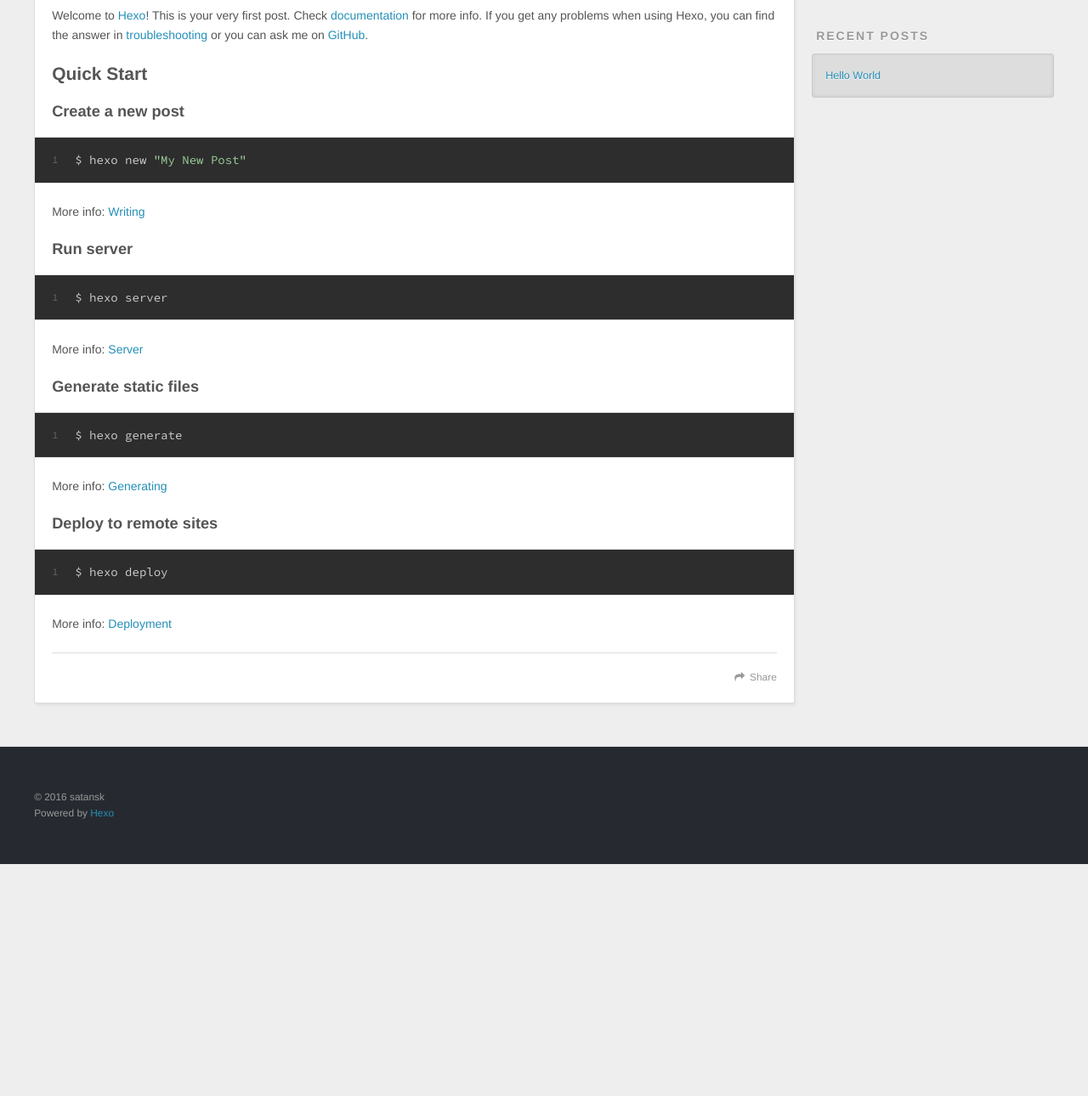
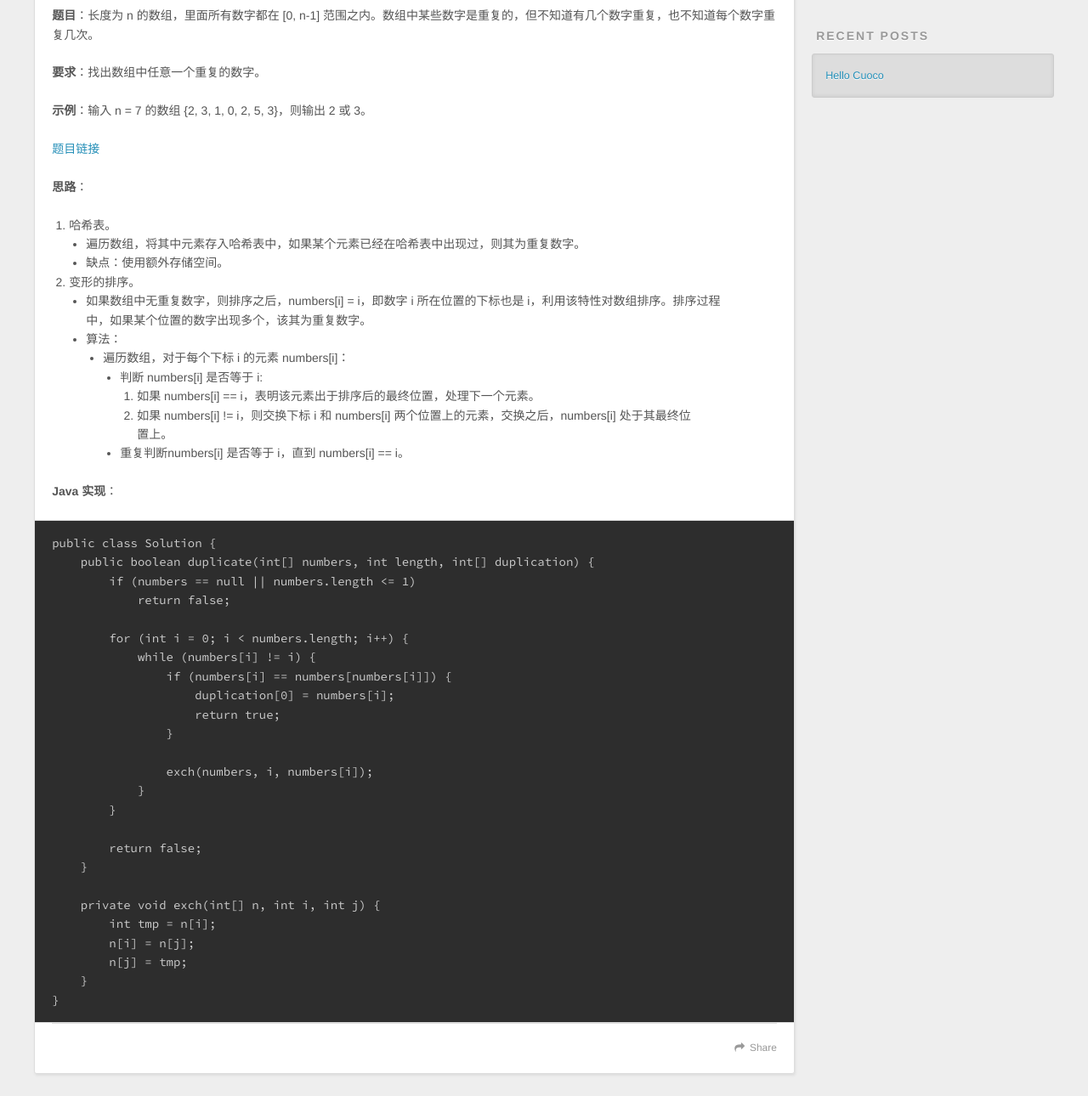
Before and after one commit to Cuoco/cuoco_blog, a plain HTML site: page 2016/07/11/hello-world/index.html in a window 1280 px wide. Shown: the part 446-1736 px from the top of the page at 85% size. Before the commit the page ends 1463 px from the top, so only its background shows below. Drawn offline with nearby package versions, Linux system fonts and the light colour scheme.

Commit message:
Site updated: 2016-07-14 11:57:44

```diff
--- a/2016/07/11/hello-world/index.html
+++ b/2016/07/11/hello-world/index.html
@@ -3,21 +3,39 @@
 <head>
   <meta charset="utf-8">
 
-  <title>Hello World | cuoco&#39;s home</title>
+  <title>Hello Cuoco | cuoco&#39;s home</title>
   <meta name="viewport" content="width=device-width, initial-scale=1, maximum-scale=1">
-  <meta name="description" content="Welcome to Hexo! This is your very first post. Check documentation for more info. If you get any problems when using Hexo, you can find the answer in troubleshooting or you can ask me on GitHub.
-Quick">
+  <meta name="description" content="题目：长度为 n 的数组，里面所有数字都在 [0, n-1] 范围之内。数组中某些数字是重复的，但不知道有几个数字重复，也不知道每个数字重复几次。
+要求：找出数组中任意一个重复的数字。
+示例：输入 n = 7 的数组 {2, 3, 1, 0, 2, 5, 3}，则输出 2 或 3。
+题目链接
+思路：
+
+哈希表。
+遍历数组，将其中元素存入哈希表中，如果某个元素已经在哈希表中出现过，则其为重复数字。">
 <meta property="og:type" content="article">
-<meta property="og:title" content="Hello World">
+<meta property="og:title" content="Hello Cuoco">
 <meta property="og:url" content="http://www.cuoco-hk.com/2016/07/11/hello-world/index.html">
 <meta property="og:site_name" content="cuoco's home">
-<meta property="og:description" content="Welcome to Hexo! This is your very first post. Check documentation for more info. If you get any problems when using Hexo, you can find the answer in troubleshooting or you can ask me on GitHub.
-Quick">
-<meta property="og:updated_time" content="2016-07-14T03:32:23.000Z">
+<meta property="og:description" content="题目：长度为 n 的数组，里面所有数字都在 [0, n-1] 范围之内。数组中某些数字是重复的，但不知道有几个数字重复，也不知道每个数字重复几次。
+要求：找出数组中任意一个重复的数字。
+示例：输入 n = 7 的数组 {2, 3, 1, 0, 2, 5, 3}，则输出 2 或 3。
+题目链接
+思路：
+
+哈希表。
+遍历数组，将其中元素存入哈希表中，如果某个元素已经在哈希表中出现过，则其为重复数字。">
+<meta property="og:updated_time" content="2016-07-14T03:57:36.000Z">
 <meta name="twitter:card" content="summary">
-<meta name="twitter:title" content="Hello World">
-<meta name="twitter:description" content="Welcome to Hexo! This is your very first post. Check documentation for more info. If you get any problems when using Hexo, you can find the answer in troubleshooting or you can ask me on GitHub.
-Quick">
+<meta name="twitter:title" content="Hello Cuoco">
+<meta name="twitter:description" content="题目：长度为 n 的数组，里面所有数字都在 [0, n-1] 范围之内。数组中某些数字是重复的，但不知道有几个数字重复，也不知道每个数字重复几次。
+要求：找出数组中任意一个重复的数字。
+示例：输入 n = 7 的数组 {2, 3, 1, 0, 2, 5, 3}，则输出 2 或 3。
+题目链接
+思路：
+
+哈希表。
+遍历数组，将其中元素存入哈希表中，如果某个元素已经在哈希表中出现过，则其为重复数字。">
 
     <link rel="alternate" href="/atom.xml" title="cuoco&#39;s home" type="application/atom+xml">
 
@@ -80,7 +98,7 @@ Quick">
 
 
     <h1 class="article-title" itemprop="name">
-      Hello World
+      Hello Cuoco
     </h1>
 
 
@@ -88,20 +106,65 @@ Quick">
 
     <div class="article-entry" itemprop="articleBody">
 
-        <p>Welcome to <a href="https://hexo.io/" target="_blank" rel="external">Hexo</a>! This is your very first post. Check <a href="https://hexo.io/docs/" target="_blank" rel="external">documentation</a> for more info. If you get any problems when using Hexo, you can find the answer in <a href="https://hexo.io/docs/troubleshooting.html" target="_blank" rel="external">troubleshooting</a> or you can ask me on <a href="https://github.com/hexojs/hexo/issues" target="_blank" rel="external">GitHub</a>.</p>
-<h2 id="Quick-Start"><a href="#Quick-Start" class="headerlink" title="Quick Start"></a>Quick Start</h2><h3 id="Create-a-new-post"><a href="#Create-a-new-post" class="headerlink" title="Create a new post"></a>Create a new post</h3><figure class="highlight bash"><table><tr><td class="gutter"><pre><div class="line">1</div></pre></td><td class="code"><pre><div class="line">$ hexo new <span class="string">"My New Post"</span></div></pre></td></tr></table></figure>
-<p>More info: <a href="https://hexo.io/docs/writing.html" target="_blank" rel="external">Writing</a></p>
-<h3 id="Run-server"><a href="#Run-server" class="headerlink" title="Run server"></a>Run server</h3><figure class="highlight bash"><table><tr><td class="gutter"><pre><div class="line">1</div></pre></td><td class="code"><pre><div class="line">$ hexo server</div></pre></td></tr></table></figure>
-<p>More info: <a href="https://hexo.io/docs/server.html" target="_blank" rel="external">Server</a></p>
-<h3 id="Generate-static-files"><a href="#Generate-static-files" class="headerlink" title="Generate static files"></a>Generate static files</h3><figure class="highlight bash"><table><tr><td class="gutter"><pre><div class="line">1</div></pre></td><td class="code"><pre><div class="line">$ hexo generate</div></pre></td></tr></table></figure>
-<p>More info: <a href="https://hexo.io/docs/generating.html" target="_blank" rel="external">Generating</a></p>
-<h3 id="Deploy-to-remote-sites"><a href="#Deploy-to-remote-sites" class="headerlink" title="Deploy to remote sites"></a>Deploy to remote sites</h3><figure class="highlight bash"><table><tr><td class="gutter"><pre><div class="line">1</div></pre></td><td class="code"><pre><div class="line">$ hexo deploy</div></pre></td></tr></table></figure>
-<p>More info: <a href="https://hexo.io/docs/deployment.html" target="_blank" rel="external">Deployment</a></p>
+        <p><strong>题目</strong>：长度为 n 的数组，里面所有数字都在 [0, n-1] 范围之内。数组中某些数字是重复的，但不知道有几个数字重复，也不知道每个数字重复几次。</p>
+<p><strong>要求</strong>：找出数组中任意一个重复的数字。</p>
+<p><strong>示例</strong>：输入 n = 7 的数组 {2, 3, 1, 0, 2, 5, 3}，则输出 2 或 3。</p>
+<p><a href="http://www.nowcoder.com/practice/623a5ac0ea5b4e5f95552655361ae0a8?tpId=13&amp;tqId=11203&amp;rp=2&amp;ru=/ta/coding-interviews&amp;qru=/ta/coding-interviews/question-ranking" target="_blank" rel="external">题目链接</a></p>
+<p><strong>思路</strong>：</p>
+<ol>
+<li>哈希表。<ul>
+<li>遍历数组，将其中元素存入哈希表中，如果某个元素已经在哈希表中出现过，则其为重复数字。</li>
+<li>缺点：使用额外存储空间。</li>
+</ul>
+</li>
+<li>变形的排序。<ul>
+<li>如果数组中无重复数字，则排序之后，numbers[i] = i，即数字 i 所在位置的下标也是 i，利用该特性对数组排序。排序过程中，如果某个位置的数字出现多个，该其为重复数字。</li>
+<li>算法：<ul>
+<li>遍历数组，对于每个下标 i 的元素 numbers[i]：<ul>
+<li>判断 numbers[i] 是否等于 i:<ol>
+<li>如果 numbers[i] == i，表明该元素出于排序后的最终位置，处理下一个元素。</li>
+<li>如果 numbers[i] != i，则交换下标 i 和 numbers[i] 两个位置上的元素，交换之后，numbers[i] 处于其最终位置上。</li>
+</ol>
+</li>
+<li>重复判断numbers[i] 是否等于 i，直到 numbers[i] == i。</li>
+</ul>
+</li>
+</ul>
+</li>
+</ul>
+</li>
+</ol>
+<p><strong>Java 实现</strong>：</p>
+<pre><code>public class Solution {
+    public boolean duplicate(int[] numbers, int length, int[] duplication) {
+        if (numbers == null || numbers.length &lt;= 1)
+            return false;
 
+        for (int i = 0; i &lt; numbers.length; i++) {
+            while (numbers[i] != i) {
+                if (numbers[i] == numbers[numbers[i]]) {
+                    duplication[0] = numbers[i];
+                    return true;
+                }
+
+                exch(numbers, i, numbers[i]);
+            }
+        }
+
+        return false;
+    }
+
+    private void exch(int[] n, int i, int j) {
+        int tmp = n[i];
+        n[i] = n[j];
+        n[j] = tmp;
+    }
+}
+</code></pre>
 
     </div>
     <footer class="article-footer">
-      <a data-url="http://www.cuoco-hk.com/2016/07/11/hello-world/" data-id="ciqls8j2f0000gi0fixbiiovd" class="article-share-link">Share</a>
+      <a data-url="http://www.cuoco-hk.com/2016/07/11/hello-world/" data-id="ciqlsbqqd0000i20fgxnwoqu6" class="article-share-link">Share</a>
 
 
     </footer>
@@ -140,7 +203,7 @@ Quick">
       <ul>
 
           <li>
-            <a href="/2016/07/11/hello-world/">Hello World</a>
+            <a href="/2016/07/11/hello-world/">Hello Cuoco</a>
           </li>
 
       </ul>
```
Also changed, not shown: archives/2016/07/index.html (+2 -2 lines), archives/2016/index.html (+2 -2 lines), archives/index.html (+2 -2 lines), index.html (+57 -12 lines).
